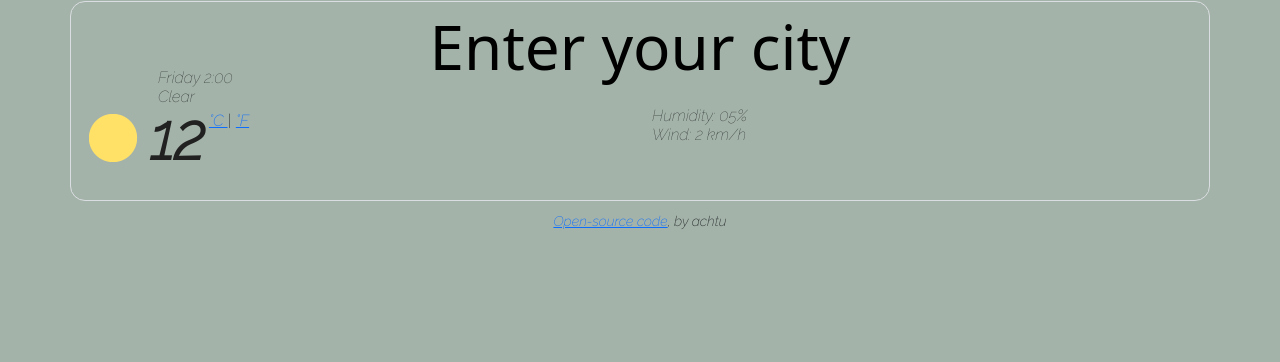
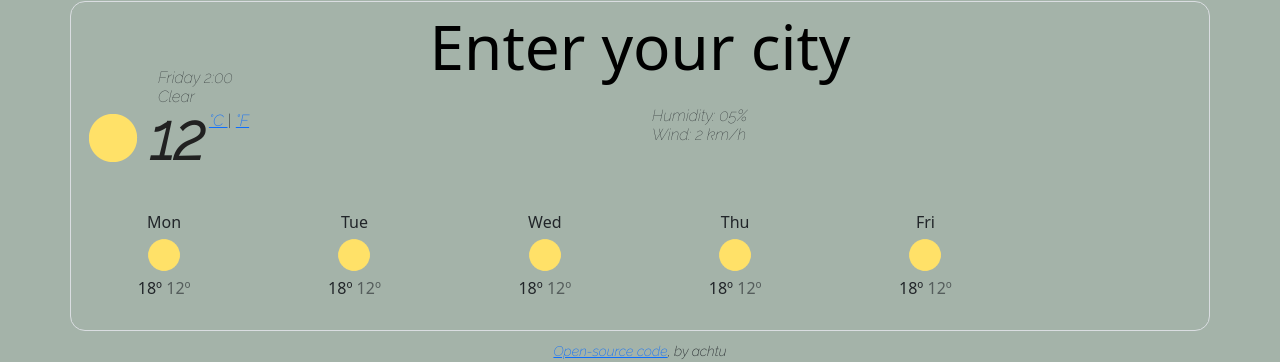
Before and after one commit to achtu/vanilla-weather-app, a plain HTML site: page index.html in a window 1280 px wide. Shown: the part 579-941 px from the top of the page. Before the commit the page ends 811 px from the top, so only its background shows below. Drawn offline with nearby package versions, Linux system fonts and the light colour scheme; no server answers.

Commit message:
added forecast days

```diff
--- a/app.js
+++ b/app.js
@@ -7,7 +7,7 @@ function displayTemperature(response){
     document.querySelector("#description").innerHTML = `${response.data.weather[0].description}`;
     document.querySelector("#humidity").innerHTML = `Humidity: ${response.data.main.humidity}%`;
     document.querySelector("#time").innerHTML = formatDate(response.data.dt * 1000);
-    document.querySelector("#icon").setAttribute("src", `http://openweathermap.org/img/wn/${response.data.wweather[0].icon}@2x.png`)
+    document.querySelector("#icon").setAttribute("src", `http://openweathermap.org/img/wn/${response.data.wweather[0].icon}@2x.png`);
 };
 
 function formatDate (timestamp){
@@ -45,17 +45,36 @@ function handleSubmit(event){
     search(cityElement.value);
 };
 document.querySelector("#form").addEventListener("submit", handleSubmit)
-
 function showFahrenheitTemp (event){
     event.preventDefault();
     let fahrenheitTemperature = (celciusTemp * 9) / 5 + 32;
     document.querySelector("#temperature").innerHTML = Math.round(fahrenheitTemperature)
-}
+};
 function showCelciusTemp (event){
     event.preventDefault();
     let tempElement = document.querySelector("#temperature");
     tempElement.innerHTML = Math.round(celciusTemp);
-}
+};
 let celciusTemp = null;
 document.querySelector("#fahrenheit-link").addEventListener("click", showFahrenheitTemp)
 document.querySelector("#celcius-link").addEventListener("click", showCelciusTemp)
+function displayForecast(){
+    let forecastElement = document.querySelector("#forecast");
+    let forecasrHTML = `<div class="row">`;
+    let days = ["Mon", "Tue", "Wed", "Thu", "Fri"];
+    days.forEach(function(day){
+    forecasrHTML = forecasrHTML + `
+        <div class="col-2">
+            <div class="weather-forecast date">${day}</div>
+             <img src="img/sunny.png" alt="icons" id="weather-icons" width="42">
+                    <div class="weather-forecast-temp">
+                        <span class="weather-forecast-max">18º</span>
+                        <span class="weather-forecsast-min">12º</span>
+                    </div>
+                </div>
+         `;
+})
+    forecasrHTML = forecasrHTML + `</div>`
+    forecastElement.innerHTML = forecasrHTML;
+};
+displayForecast()
--- a/index.html
+++ b/index.html
@@ -64,12 +64,12 @@
                 </ul>
             </div>
         </div>
+        <div class="weather-forecast" id="forecast"></div>
     </div>
     <small id="small">
          <a href="https://github.com/achtu/vanilla-weather-app" target="_blank">
         Open-source code</a>, by achtu
      </small>
-
     <script src="app.js">
     </script>
 </body>
--- a/styles.css
+++ b/styles.css
@@ -137,3 +137,11 @@ h2{
   font-family: 'Quicksand', sans-serif;
   font-family: 'Raleway', sans-serif;
 }
+.weather-forecast {
+  margin-top: 20px;
+  text-align: center;
+
+}
+.weather-forecsast-min {
+  opacity: 60%;
+}
```
Also changed, not shown: 1 other file.
